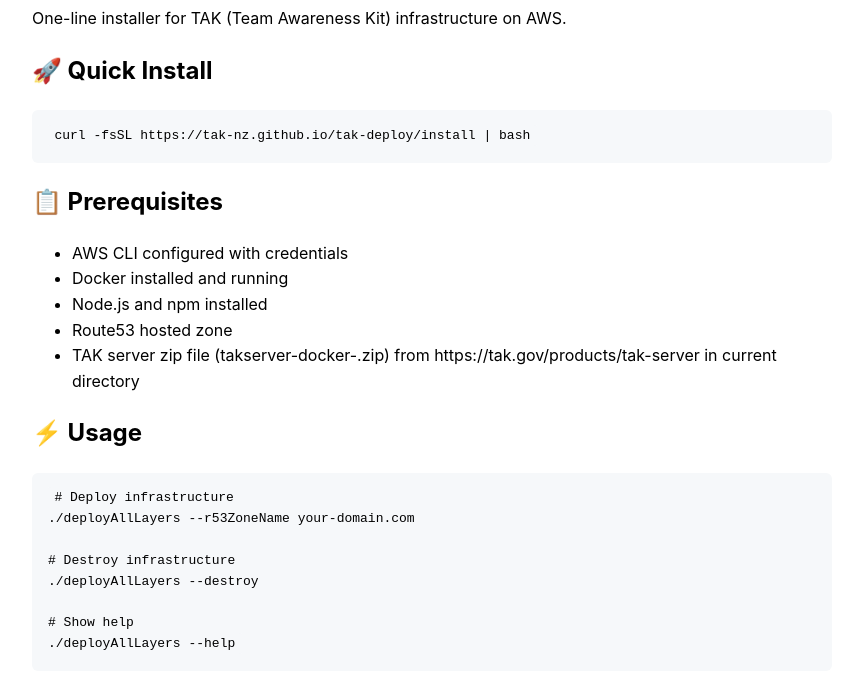
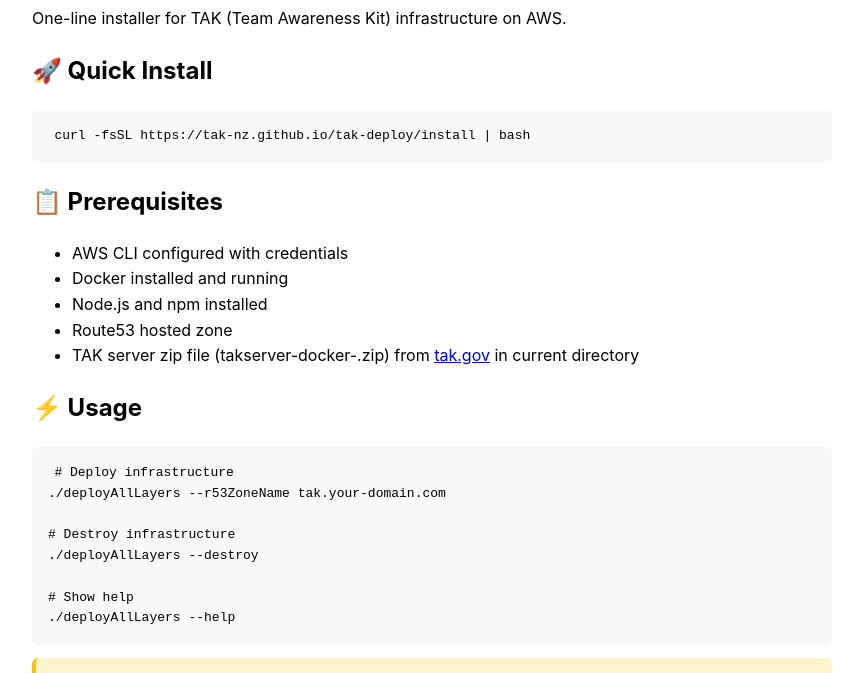
Before and after one commit to TheRealDeomax/tak-deploy, a plain HTML site: page docs/index.html in a window 1280 px wide. Shown: the part 120-793 px from the top of the page, without its empty margins (208-1071 px from the left). Drawn offline with Linux system fonts and the light colour scheme.

Commit message:
Clarifications

```diff
--- a/docs/index.html
+++ b/docs/index.html
@@ -24,12 +24,12 @@
         <li>Docker installed and running</li>
         <li>Node.js and npm installed</li>
         <li>Route53 hosted zone</li>
-        <li>TAK server zip file (takserver-docker-<version>.zip) from https://tak.gov/products/tak-server in current directory</li>
+        <li>TAK server zip file (takserver-docker-<version>.zip) from <a href="https://tak.gov/products/tak-server">tak.gov</a> in current directory</li>
     </ul>
 
     <h2>⚡ Usage</h2>
     <pre><code># Deploy infrastructure
-./deployAllLayers --r53ZoneName your-domain.com
+./deployAllLayers --r53ZoneName tak.your-domain.com
 
 # Destroy infrastructure
 ./deployAllLayers --destroy
@@ -39,7 +39,7 @@
 
     <div class="highlight">
         <strong>Note:</strong> This script deploys AWS infrastructure that incurs costs.
-        Review the <a href="https://github.com/TAK-NZ/base-infra#available-environments">cost estimates</a> before deployment.
+        Review the <a href="https://github.com/TAK-NZ/">cost estimates</a> before deployment.
     </div>
 
     <h2>🔗 Links</h2>
```
Also changed, not shown: 2 other files.
